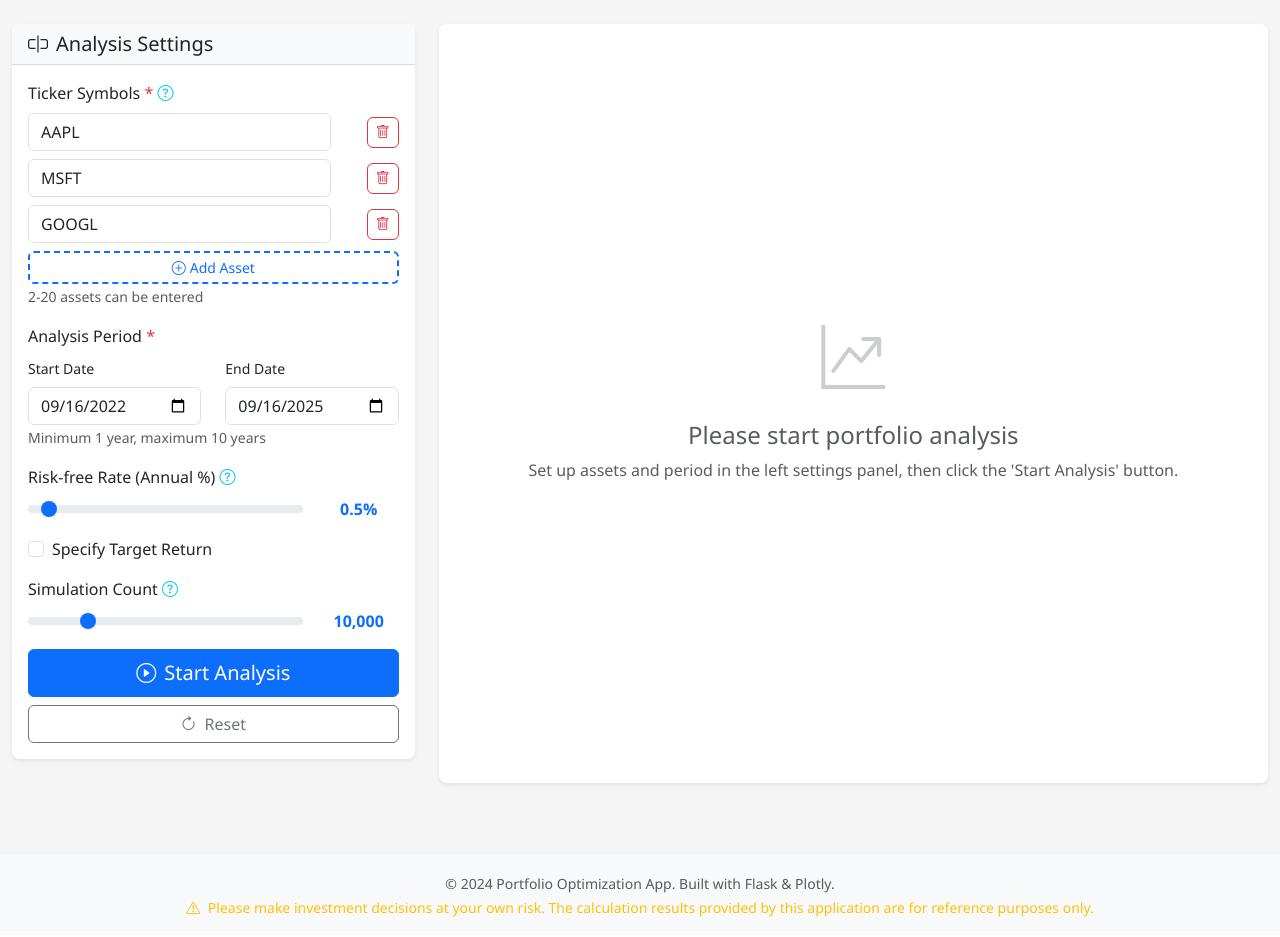
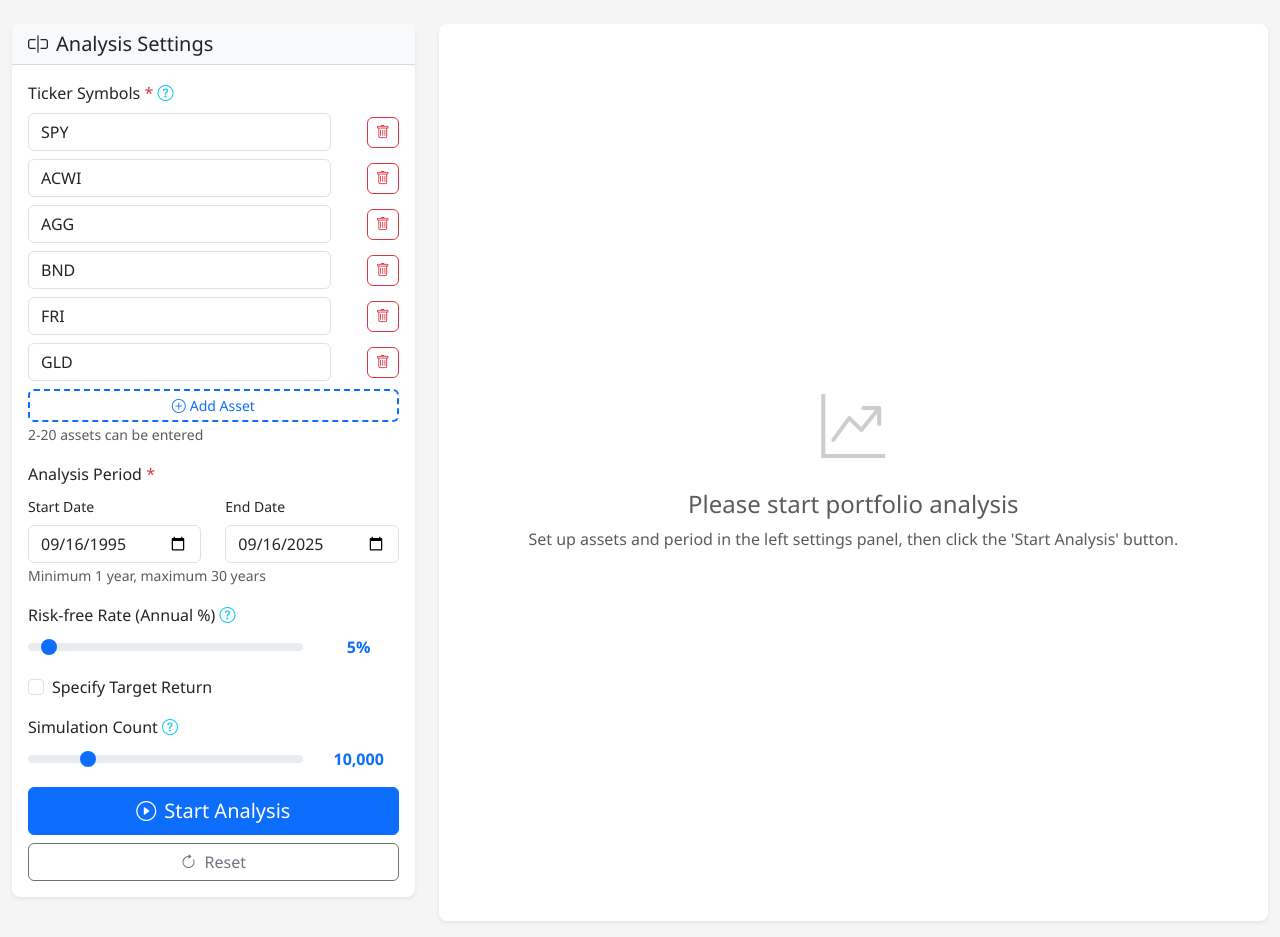
Before and after one commit to hills-i/portfolio-optimization, a Flask app: page /en/ in a window 1280 px wide. Shown: the part 56-993 px from the top of the page. Run offline with Flask 3, Linux system fonts and the light colour scheme; some libraries are stand-ins or nearby versions.

Commit message:
Change the data collection period (maximum 30 years)

```diff
--- a/src/app/static/js/main.js
+++ b/src/app/static/js/main.js
@@ -32,7 +32,7 @@ function initializeApp() {
 function setupDateDefaults() {
     const endDate = new Date();
     const startDate = new Date();
-    startDate.setFullYear(endDate.getFullYear() - 3); // Default to 3 years ago
+    startDate.setFullYear(endDate.getFullYear() - 30); // Default to 30 years ago
 
     document.getElementById('endDate').valueAsDate = endDate;
     document.getElementById('startDate').valueAsDate = startDate;
@@ -94,9 +94,12 @@ function setupTooltips() {
 
 // Add initial ticker input fields
 function addInitialTickers() {
-    addTickerInput('AAPL');
-    addTickerInput('MSFT');
-    addTickerInput('GOOGL');
+    addTickerInput('SPY');
+    addTickerInput('ACWI');
+    addTickerInput('AGG');
+    addTickerInput('BND');
+    addTickerInput('FRI');
+    addTickerInput('GLD');
 }
 
 // Add ticker input field
@@ -290,8 +293,8 @@ function validateForm() {
     if (diffYears < 1) {
         errors.push('Analysis period must be at least 1 year');
         isValid = false;
-    } else if (diffYears > 10) {
-        errors.push('Analysis period can be up to 10 years');
+    } else if (diffYears > 30) {
+        errors.push('Analysis period can be up to 30 years');
         isValid = false;
     }
 
@@ -360,7 +363,8 @@ async function performAnalysis(formData) {
         if (!response.ok) {
             const errorMsg = result.error || 'Server error occurred';
             const details = result.details ? ` (Details: ${result.details})` : '';
-            throw new Error(errorMsg + details);
+            const errorWarnings = result.validation_errors ? `Validation errors: ${result.validation_errors.join(', ')}` : '';
+            throw new Error(errorMsg + details + errorWarnings);
         }
 
         updateProgress('Displaying results...', 80);
--- a/src/app/templates/base.html
+++ b/src/app/templates/base.html
@@ -131,7 +131,7 @@
                             <p class="small">{{ _('Enter ticker symbols for the stocks you want to analyze (e.g., AAPL, 7203.T, MSFT)') }}</p>
 
                             <h6><i class="bi bi-2-circle text-primary me-2"></i>{{ _('Period Setting') }}</h6>
-                            <p class="small">{{ _('Set the data collection period (minimum 1 year, maximum 10 years)') }}</p>
+                            <p class="small">{{ _('Set the data collection period (minimum 1 year, maximum 30 years)') }}</p>
 
                             <h6><i class="bi bi-3-circle text-primary me-2"></i>{{ _('Parameter Adjustment') }}</h6>
                             <p class="small">{{ _('Adjust risk-free rate and number of simulations as needed') }}</p>
--- a/src/app/templates/index.html
+++ b/src/app/templates/index.html
@@ -49,7 +49,7 @@
                                 <input type="date" class="form-control" id="endDate" name="end_date" required>
                             </div>
                         </div>
-                        <small class="form-text text-muted">{{ _('Minimum 1 year, maximum 10 years') }}</small>
+                        <small class="form-text text-muted">{{ _('Minimum 1 year, maximum 30 years') }}</small>
                     </div>
 
                     <!-- 無リスク金利 -->
@@ -64,7 +64,7 @@
                             <input type="range" class="form-range range-input"
                                    id="riskFreeRateRange" min="0" max="10" step="0.1" value="0.5">
                             <div class="range-value">
-                                <span id="riskFreeRateValue">0.5</span>%
+                                <span id="riskFreeRateValue">5</span>%
                             </div>
                         </div>
                         <input type="hidden" id="riskFreeRate" name="risk_free_rate" value="0.005">
--- a/src/app/utils/validator.py
+++ b/src/app/utils/validator.py
@@ -98,8 +98,8 @@ class InputValidator:
                 result['valid'] = False
                 result['errors'].append(_('End date cannot be in the future'))
 
-            # データ取得可能期間チェック（過去20年程度を想定）
-            min_start_date = today - timedelta(days=20*365)
+            # データ取得可能期間チェック（過去30年程度を想定）
+            min_start_date = today - timedelta(days=31*365)
             if start < min_start_date:
                 result['warnings'].append(_('Start date may be too old. Data may not be available'))
 
--- a/src/config.py
+++ b/src/config.py
@@ -24,7 +24,7 @@ class Config:
     MIN_ASSETS = 2
     MAX_ASSETS = 20
     MIN_ANALYSIS_YEARS = 1
-    MAX_ANALYSIS_YEARS = 10
+    MAX_ANALYSIS_YEARS = 31
 
 class DevelopmentConfig(Config):
     """開発環境設定"""
```
